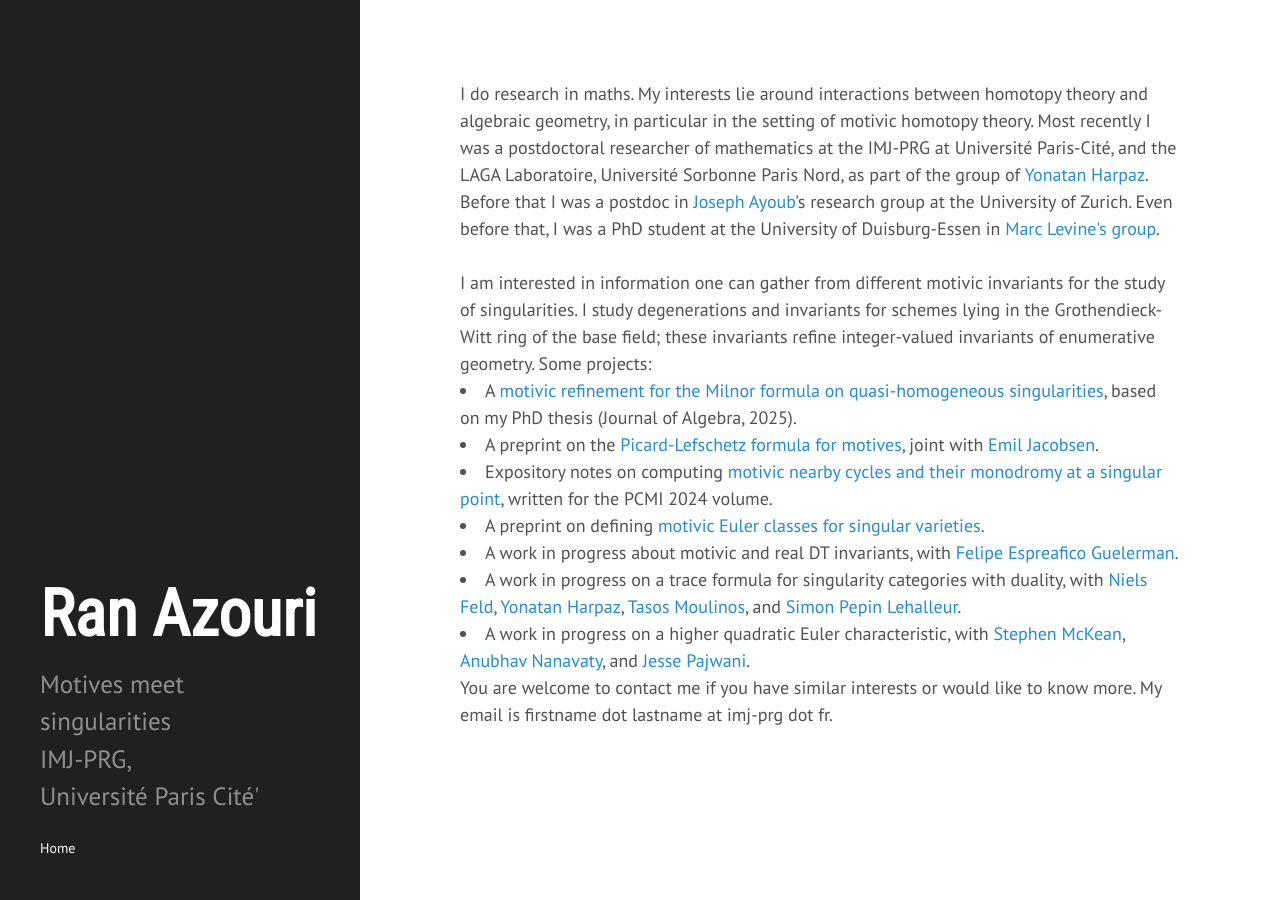
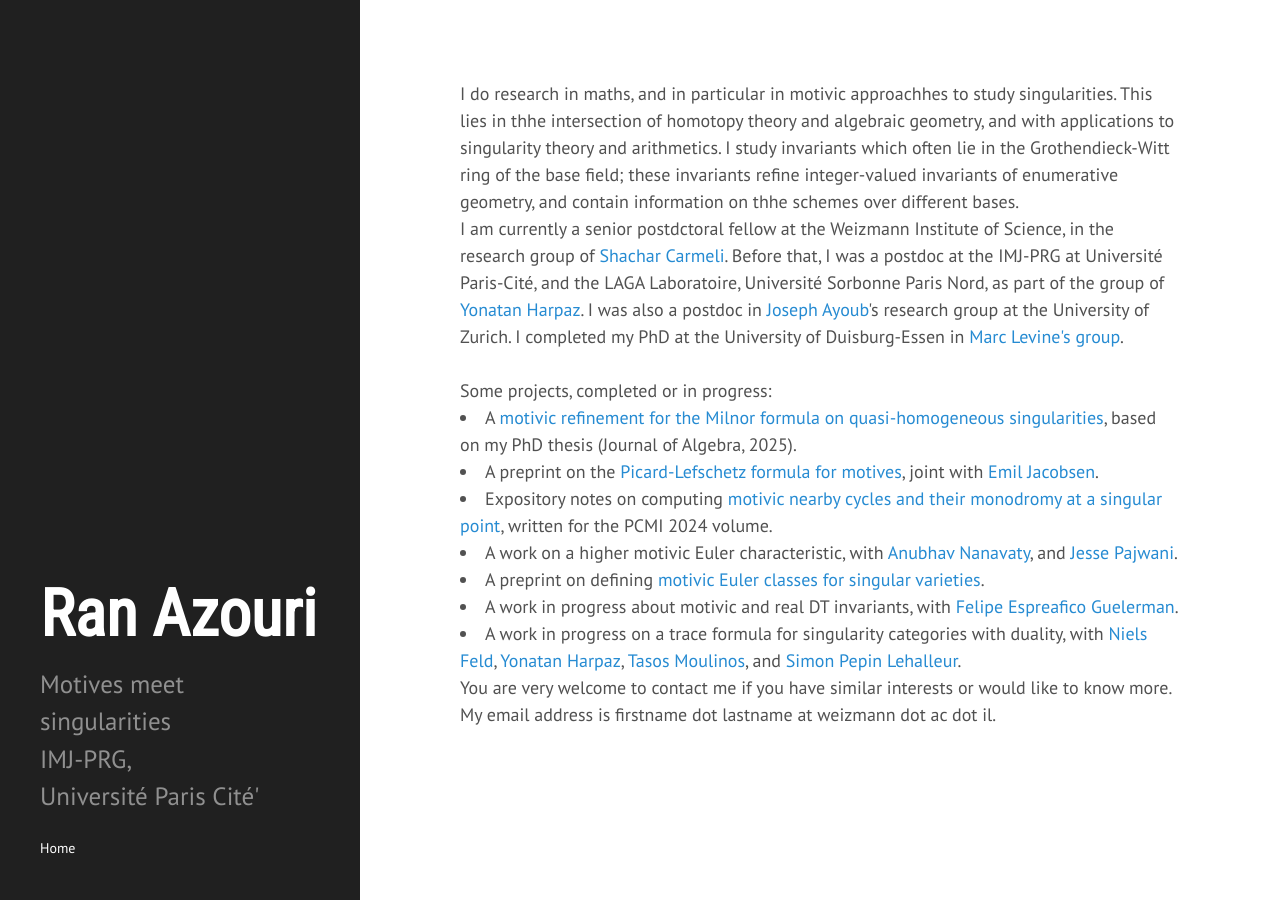
Before and after one commit to ransass/ransass.github.io, a Jekyll site: the page built from index.html, in a window 1280 px wide. Built offline with Jekyll 4.4.1, drawn with Linux system fonts in a browser that asks for light colours; some web fonts are replaced; the list of posts is cut into pages by our own code.

Commit message:
Update index.html

```diff
--- a/index.html
+++ b/index.html
@@ -2,13 +2,14 @@
 layout: default
 title: Home
 ---
-I do research in maths. My interests lie around interactions between homotopy theory and algebraic geometry, in particular in the setting of motivic homotopy theory.
-Most recently I was a postdoctoral researcher of mathematics at the IMJ-PRG at Université Paris-Cité, and the LAGA Laboratoire, Université Sorbonne Paris Nord, as part of the group of <a href=https://www.math.univ-paris13.fr/~harpaz/>Yonatan Harpaz</a>.
-Before that I was a postdoc in <a href=http://user.math.uzh.ch/ayoub/>Joseph Ayoub</a>'s research group at the University of Zurich. Even before that, I was a PhD student at the University of Duisburg-Essen in <a href=https://www.esaga.uni-due.de/ag/levine/members/>Marc Levine's group</a>.  <br/>
+I do research in maths, and in particular in motivic approachhes to study singularities. This lies in thhe intersection of homotopy theory and algebraic geometry, and with applications to singularity theory and arithmetics.
+I study invariants which often lie in the Grothendieck-Witt ring of the base field; these invariants refine integer-valued invariants of enumerative geometry, and contain information on thhe schemes over different bases.
 <br/>
-I am interested in information one can gather from different motivic invariants for the study of singularities.
-I study degenerations and invariants for schemes lying in the Grothendieck-Witt ring of the base field; these invariants refine integer-valued invariants of enumerative geometry. Some projects:
+I am currently a senior postdctoral fellow at the Weizmann Institute of Science, in the research group of <a href=https://sites.google.com/view/shachar-carmeli/home>Shachar Carmeli</a>.
+Before that, I was a postdoc at the IMJ-PRG at Université Paris-Cité, and the LAGA Laboratoire, Université Sorbonne Paris Nord, as part of the group of <a href=https://www.math.univ-paris13.fr/~harpaz/>Yonatan Harpaz</a>.
+I was also a postdoc in <a href=http://user.math.uzh.ch/ayoub/>Joseph Ayoub</a>'s research group at the University of Zurich. I completed my PhD at the University of Duisburg-Essen in <a href=https://www.esaga.uni-due.de/ag/levine/members/>Marc Levine's group</a>.  <br/>
 <br/>
+Some projects, completed or in progress:
 
 <li> A <a href="https://www.sciencedirect.com/science/article/pii/S0021869324006768"> motivic refinement for the Milnor formula on quasi-homogeneous singularities</a>, based on my PhD thesis (Journal of Algebra, 2025).
 <br/> </li>
@@ -18,6 +19,9 @@ A preprint on the <a href="https://arxiv.org/abs/2510.12762">Picard-Lefschetz fo
 <br/> </li>
 
   <li> Expository notes on computing <a href=https://arxiv.org/abs/2511.07668>motivic nearby cycles and their monodromy at a singular point</a>, written for the PCMI 2024 volume.
+</li>
+
+<li> A work on a higher motivic Euler characteristic, with <a href=https://anubhavn.github.io/>Anubhav Nanavaty</a>, and  <a href=https://sites.google.com/view/jessepajwani/Jesse-Pajwani>Jesse Pajwani</a>.
 </li>
 
 <li>
@@ -33,8 +37,7 @@ A work in progress about motivic and real DT invariants, with <a href=https://we
 <li> A work in progress on a trace formula for singularity categories with duality, with  <a href=https://nielsfeld.wixsite.com/website/>Niels Feld</a>, <a href=https://www.math.univ-paris13.fr/~harpaz/>Yonatan Harpaz</a>,  <a href=https://tmoulinos.com/>Tasos Moulinos</a>, and  <a href=https://simon-pepin.github.io/>Simon Pepin Lehalleur</a>.
 </li>
 
-  <li> A work in progress on a higher quadratic Euler characteristic, with <a href=https://shmckean.github.io/>Stephen McKean</a>, <a href=https://anubhavn.github.io/>Anubhav Nanavaty</a>, and  <a href=https://sites.google.com/view/jessepajwani/Jesse-Pajwani>Jesse Pajwani</a>.
-</li>
+
 
 
 
@@ -43,8 +46,7 @@ A work in progress about motivic and real DT invariants, with <a href=https://we
 
   </ul>
 
-You are welcome to contact me if you have similar interests or would like to know more. My email is firstname dot lastname at imj-prg dot fr.
-
+You are very welcome to contact me if you have similar interests or would like to know more. My email address is firstname dot lastname at weizmann dot ac dot il.
 
 
 <!-- <div class="posts">
```
